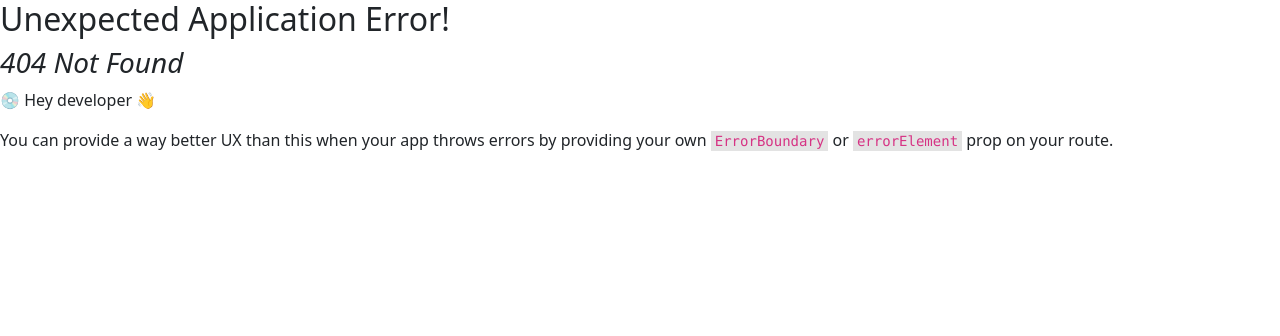
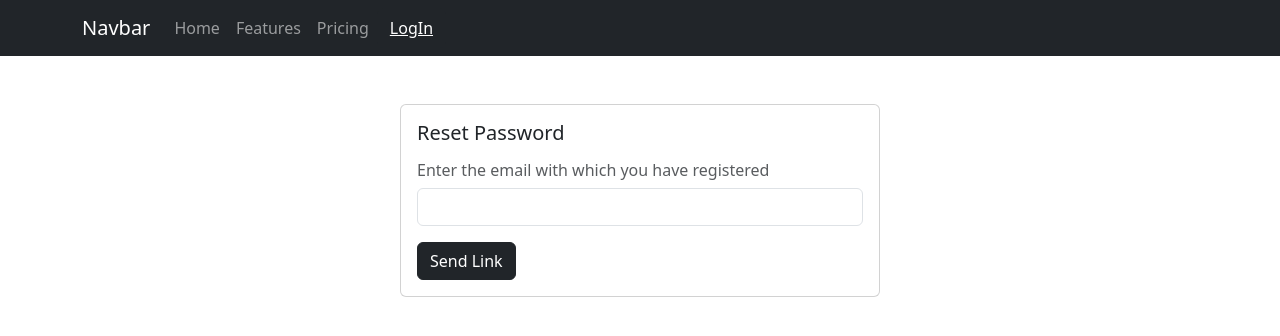
Before and after one commit to bin2159/expense-tracker-react, a React (Create React App) app: page /login/forgotpassword in a window 1280 px wide. Before the commit this address had no page. Shown: the top 336 px of the page. Built offline with nearby package versions, Linux system fonts and the light colour scheme.

Commit message:
forgot password

```diff
--- a/src/App.js
+++ b/src/App.js
@@ -4,7 +4,7 @@ import Roots from "./Pages/Roots";
 import { RouterProvider, createBrowserRouter } from "react-router-dom";
 import { AuthProvider } from "./context/Auth";
 import UpdateProfile from "./Pages/UpdateProfile";
-
+import ForgotPasswordPage from "./Pages/ForgetPasswordPage";
 
 function App() {
   const router = createBrowserRouter([
@@ -12,9 +12,16 @@ function App() {
       path: "/",
       element: <Roots />,
       children: [
-        { path:"login", element: <LoginPage /> },
+        {
+          path: "/login",
+          children: [
+            { index: true, element: <LoginPage /> },
+            { path: "forgotpassword", element: <ForgotPasswordPage /> },
+            { path: "updateprofile", element: <UpdateProfile /> },
+          ],
+        },
+
         { path: "home", element: <HomePage /> },
-        {path:'updateprofile',element:<UpdateProfile/>}
       ],
     },
   ]);
--- /dev/null
+++ b/src/Pages/ForgetPasswordPage.js
@@ -0,0 +1,10 @@
+import React from 'react'
+import ForgotPassword from '../components/ForgotPassword'
+
+const ForgotPasswordPage = () => {
+  return (
+    <ForgotPassword/>
+  )
+}
+
+export default ForgotPasswordPage
--- /dev/null
+++ b/src/components/ForgotPassword.js
@@ -0,0 +1,44 @@
+import Form from 'react-bootstrap/Form';
+import Card from 'react-bootstrap/Card';
+import { Button } from 'react-bootstrap';
+import { useRef, useState } from 'react';
+
+const ForgotPassword = () => {
+    const [loading,setLoading]=useState(false)
+    const emailRef=useRef()
+    const sendResetEmailHandler=async()=>{
+        setLoading(true)
+        const req={
+            email:emailRef.current.value,
+            requestType:'PASSWORD_RESET'
+        }
+        try{
+            const response=await fetch('https://identitytoolkit.googleapis.com/v1/accounts:sendOobCode?key=AIzaSyBbfM-Y6Bv3aSPRNlB9S7qZFxVHuvF--l8',{method:'POST',body:JSON.stringify(req)})
+            const data=await response.json()
+            console.log(data)
+        }
+        catch(error){
+             console.log(error)
+        }
+        setLoading(false)
+    }
+  return (
+    <Form>
+         <Card style={{ width: '30rem' }} className='mx-auto mt-5'>
+      <Card.Body>
+        <Card.Title>Reset Password</Card.Title>
+        <Card.Subtitle className="mb-2 text-muted mt-3">Enter the email with which you have registered</Card.Subtitle>
+        <Card.Text>
+        <Form.Group className="mb-3" controlId="exampleForm.ControlInput1" >
+      <Form.Control type="email" ref={emailRef}/>
+    </Form.Group>
+        </Card.Text>
+        <Button variant='dark' onClick={sendResetEmailHandler}>{!loading?'Send Link':'Sending'}</Button>
+      </Card.Body>
+    </Card>
+
+  </Form>
+  )
+}
+
+export default ForgotPassword
--- a/src/components/Login.js
+++ b/src/components/Login.js
@@ -3,7 +3,7 @@ import Button from "react-bootstrap/Button";
 import Card from "react-bootstrap/Card";
 import FloatingLabel from "react-bootstrap/FloatingLabel";
 import Form from "react-bootstrap/Form";
-import { useNavigate } from "react-router-dom";
+import { Link, useNavigate } from "react-router-dom";
 import Auth from "../context/Auth";
 const emailReducer = (state, action) => {
   if (action.type === "USER_INPUT") {
@@ -82,7 +82,7 @@ const Login = () => {
         return res.json().then((data) => {
           addToken(data.idToken);
           localStorage.setItem("email", enteredEmail);
-          navigate("/updateprofile");
+          navigate("updateprofile");
         });
       } else {
         return res.json().then((data) => {
@@ -156,7 +156,7 @@ const Login = () => {
             </FloatingLabel>
           )}
           <div className="text-left me-auto">
-            {login && <Button variant="">Forgot password</Button>}
+            {login && <Button variant=""><Link to='forgotpassword'>Forgot password</Link></Button>}
           </div>
 
           <Button
--- a/src/components/NavBar.js
+++ b/src/components/NavBar.js
@@ -4,7 +4,7 @@ import Container from "react-bootstrap/Container";
 import Nav from "react-bootstrap/Nav";
 import Navbar from "react-bootstrap/Navbar";
 import Auth from "../context/Auth";
-import { useNavigate } from "react-router-dom";
+import { Link, useNavigate } from "react-router-dom";
 
 const NavBar = () => {
     const authCtx=useContext(Auth)
@@ -24,6 +24,7 @@ const NavBar = () => {
             <Nav.Link href="#features">Features</Nav.Link>
             <Nav.Link href="#pricing">Pricing</Nav.Link>
             {isLoggedIn&&<Button variant="dark" onClick={logoutHandler}>Logout</Button>}
+            {!isLoggedIn&&<Button variant="dark"><Link style={{color:'white'}}to='/login'>LogIn</Link></Button>}
           </Nav>
         </Container>
       </Navbar>
```
Also changed, not shown: src/Pages/EditProfile.js (deleted, +0 -9 lines).
